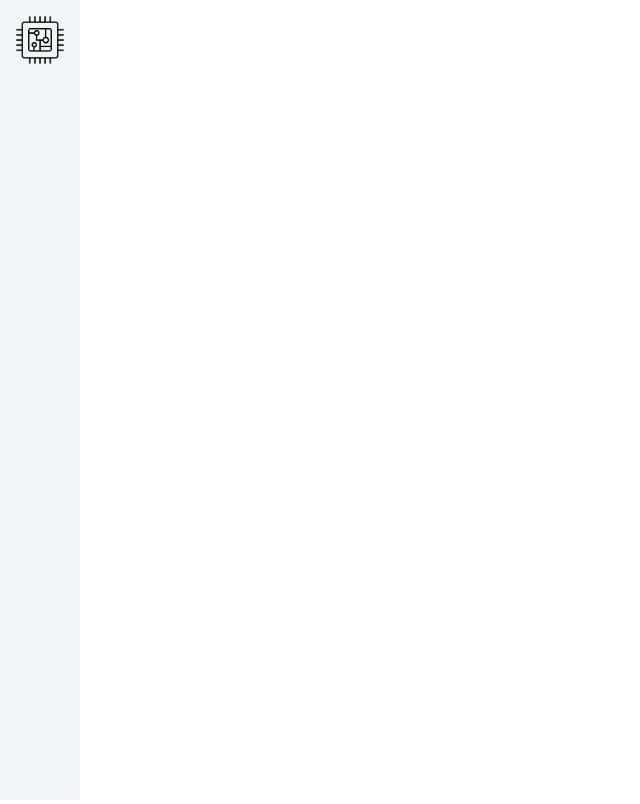
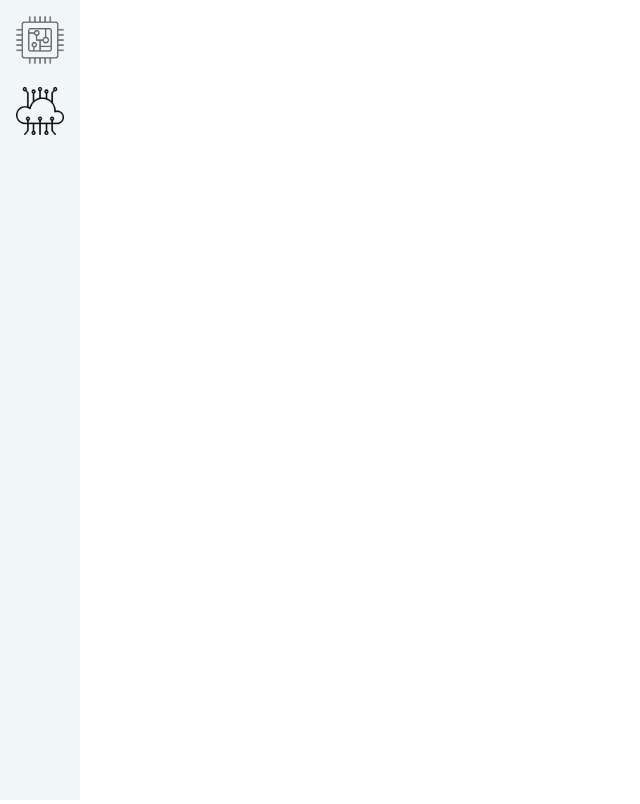
Before and after one commit to Hypenexy/ReDote, an Electron app: page index.html in a window 1280 px wide. Shown: the whole page, without its empty margins (0-640 px from the left). Drawn offline with Linux system fonts and the light colour scheme.

Commit message:
what the

```diff
--- a/index.html
+++ b/index.html
@@ -11,10 +11,16 @@
 <body>
   <div class="window">
     <div class="sidebar">
-      <img id="processesbtn" src="cpu.png">
+      <a id="okey"><img id="processesbtn" src="cpu.png"></a>
+      <img id="networkbtn" src="network.png">
     </div>
     <div class="activescreen">
+      <div id="processes">
 
+      </div>
+      <div id="network">
+
+      </div>
     </div>
   </div>
 
--- a/script.js
+++ b/script.js
@@ -1,7 +1,25 @@
 const processesbtn = document.getElementById("processesbtn");
+const processes = document.getElementById("processes");
+const networkbtn = document.getElementById("networkbtn");
+const network = document.getElementById("network");
 
-function open(){
-    processesbtn.style.filter = "none";
+const panels = ["processes", "network"];
+
+okey.onclick = open("processes");
+okey.onclick = open("network");
+
+function open(n){
+  panels.forEach(hideactiveloop);
+  document.getElementById(n + "btn").style.filter = "none";
+  document.getElementById(n).style.display = "block";
 }
 
-open();
+function hideactiveloop(e) {
+  if(document.getElementById(e).style.display == "block"){
+    document.getElementById(e).style.removeProperty("display");
+    document.getElementById(e + "btn").style.removeProperty("Filter");
+  }
+}
+
+
+//open("processes");
--- a/style.css
+++ b/style.css
@@ -15,18 +15,23 @@ body{margin:0; padding: 0; background: #fff;}
 }
 
 .sidebar img {
+    display: block;
     padding: 8px;
     border-radius: 5px;
-    filter: invert(25%) sepia(2%) saturate(30%) hue-rotate(314deg) brightness(82%) contrast(83%);
+    filter: invert(45%) sepia(0%) saturate(0%) brightness(82%) contrast(83%);
     cursor: pointer;
     width: 48px;
+    margin-bottom: 7px;
 }
 .sidebar img:hover {
     background: #bbbbbb33;
-    filter: none;
 }
 
 .activescreen{
     width: calc(100vw - 97px);
     height: 100%;
 }
+
+.activescreen div{
+    display: none;
+}
```
Also changed, not shown: network.png (added).
